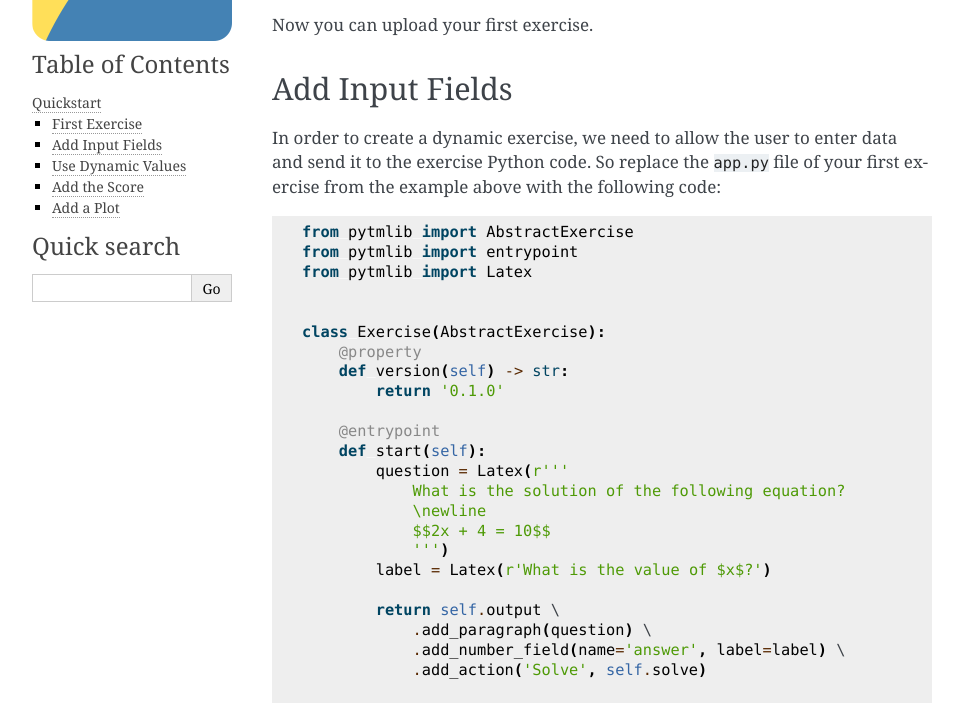
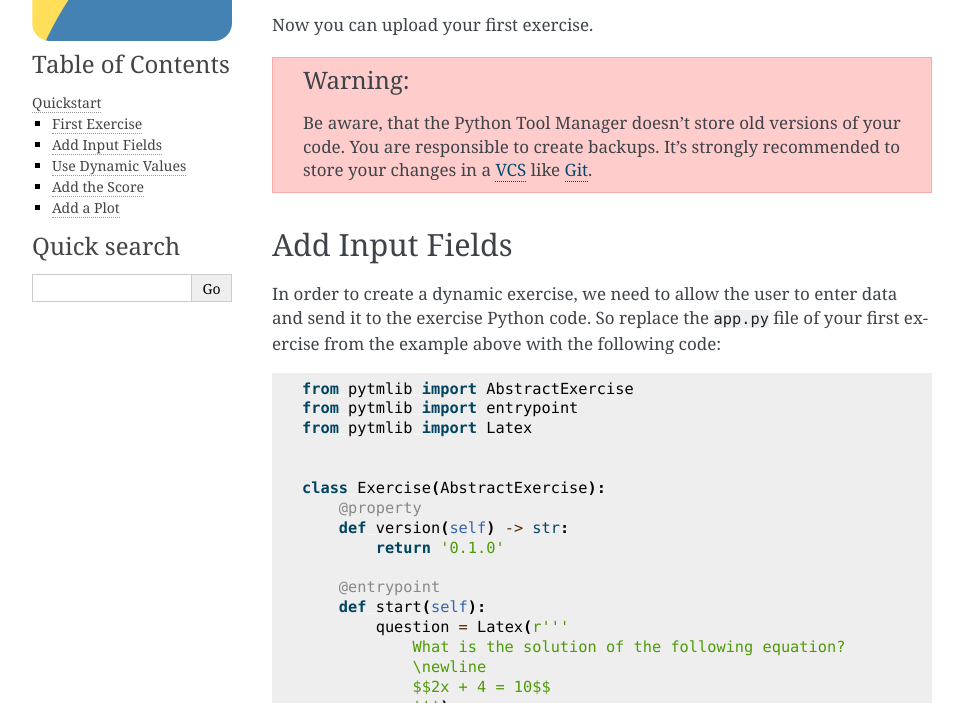
Before and after one commit to ofabel/pytm-bootstrap, a Sphinx documentation site: the page built from docs/quickstart.md, in a window 1280 px wide and 900 px high, scrolled down 1145 px, cut to the strip 197-900 px from the top of the window. Shown: the whole strip, without its empty margins (148-1111 px from the left). Built offline with Sphinx 7.4.7, drawn with Linux system fonts in a browser that asks for light colours.

Commit message:
add pypi link and hint

````diff
--- a/docs/glossary.rst
+++ b/docs/glossary.rst
@@ -8,3 +8,6 @@
 
    LTI
       `Learning Tools Interoperability <https://en.wikipedia.org/wiki/Learning_Tools_Interoperability>`_
+
+   VCS
+      `Version Control System <https://en.wikipedia.org/wiki/Version_control>`_ (e.g. `Git <https://git-scm.com/>`_)
--- a/docs/index.rst
+++ b/docs/index.rst
@@ -10,6 +10,7 @@
    Changes </changes>
    License </license>
    GitHub <https://www.github.com/ofabel/pytm-bootstrap>
+   PyPI <https://pypi.org/project/pytmlib/>
 
 Python Tool Manager
 ===================
--- a/docs/quickstart.md
+++ b/docs/quickstart.md
@@ -36,6 +36,11 @@
 ```
 
 Now you can upload your first exercise.
+
+```{warning}
+Be aware, that the Python Tool Manager doesn't store old versions of your code. You are responsible to create backups.
+It's strongly recommended to store your changes in a {term}`VCS` like [Git](https://docs.github.com/en/get-started/getting-started-with-git).
+```
 
 (input-fields)=
 
````
